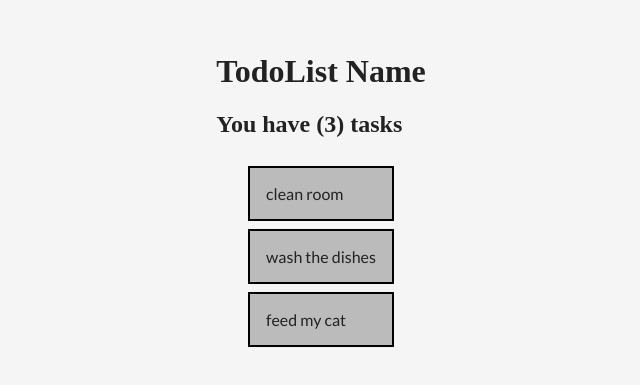
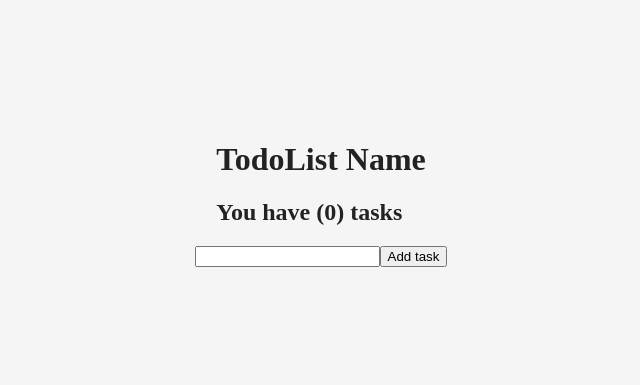
Before and after one commit to aadamcz/16_4, a React app: page / in a window 1280 px wide. Shown: the part 215-600 px from the top of the page, without its empty margins (327-967 px from the left). Built offline with nearby package versions, Linux system fonts and the light colour scheme.

Commit message:
Add TodoForm component

```diff
--- a/src/index.html
+++ b/index.html
@@ -6,5 +6,6 @@
 </head>
 <body>
 	<div id="app"></div>
+	<script src="build/app.bundle.js"></script>
 </body>
 </html>
--- a/src/components/TodoForm.js
+++ b/src/components/TodoForm.js
@@ -1,5 +1,22 @@
-// import React from "react";
+import React from "react";
 
-// const TodoForm = ???
+const TodoForm = ({addTodo}) => {
+  // Input Tracker
+  let input;
+  // Return JSX
+  return (
+    <form onSubmit={(e) => {
+        e.preventDefault();
+        addTodo(input.value);
+        input.value = '';
+      }}>
+      <input className="form-control col-md-12" ref={node => {
+        input = node;
+      }} />
+      <button>Add task</button>
+      <br />
+    </form>
+  );
+};
 
-// export default TodoForm;
+export default TodoForm;
--- a/src/containers/App.js
+++ b/src/containers/App.js
@@ -2,21 +2,14 @@ import React from "react";
 import style from "./App.css";
 import Title from "../components/Title";
 import TodoList from "../components/TodoList";
+import TodoForm from "../components/TodoForm";
+import uuid from "uuid";
 
 class App extends React.Component {
 	constructor(props) {
 		super(props);
 		this.state = {
-			data: [{
-			id: 1,
-    			text: 'clean room'
-			}, {
-			id: 2,
-    			text: 'wash the dishes'
-			}, {
-			id: 3,
-    			text: 'feed my cat'
-			}]
+			data: []
 		};
 	}
 	addTodo(val){
@@ -35,6 +28,7 @@ class App extends React.Component {
 		return(
 			<div className={style.TodoApp}>
 				<Title todoNumber={this.state.data.length}/>
+				<TodoForm addTodo={this.addTodo.bind(this)}/>
 				<TodoList
 					data={this.state.data}
 					remove={this.removeTodo.bind(this)}
@@ -42,7 +36,6 @@ class App extends React.Component {
 			</div>
 		);
 	}
-
 }
 
 export default App;
--- a/src/index.js
+++ b/src/index.js
@@ -1,5 +1,6 @@
 import React from "react";
 import ReactDOM from "react-dom";
 import App from "./containers/App";
+import { AppContainer } from "react-hot-loader";
 
 ReactDOM.render(<App />, document.getElementById("app"));
--- a/webpack.config.js
+++ b/webpack.config.js
@@ -2,10 +2,13 @@ const path = require("path");
 var webpack = require("webpack");
 var HtmlWebpackPlugin = require("html-webpack-plugin");
 var UglifyJSPlugin = require("uglifyjs-webpack-plugin");
-var optimizeJSPlugin = require("optimize-js-plugin")
+var optimizeJSPlugin = require("optimize-js-plugin");
+
 
 module.exports = {
-	entry: "./src/index.js",
+	entry: [
+			"./src/index.js"
+	],
 	output: {
 		path: path.resolve(__dirname, "build"),
 		filename: "app.bundle.js"
@@ -31,8 +34,9 @@ module.exports = {
 		]
 	},
 	plugins: [
-		new HtmlWebpackPlugin({template: 'src/index.html',filename: 'index.html',inject:'body'}),
+		new HtmlWebpackPlugin({template: 'index.html',filename: 'index.html',inject:'body'}),
 		new webpack.optimize.UglifyJsPlugin(),
-		new optimizeJSPlugin({sourceMap:false})
+		new optimizeJSPlugin({sourceMap:false}),
+
 	]
 };
```
Also changed, not shown: package.json (+3 -19 lines), .babelrc, 3 other files (tests, documents, lock files or other folders).
